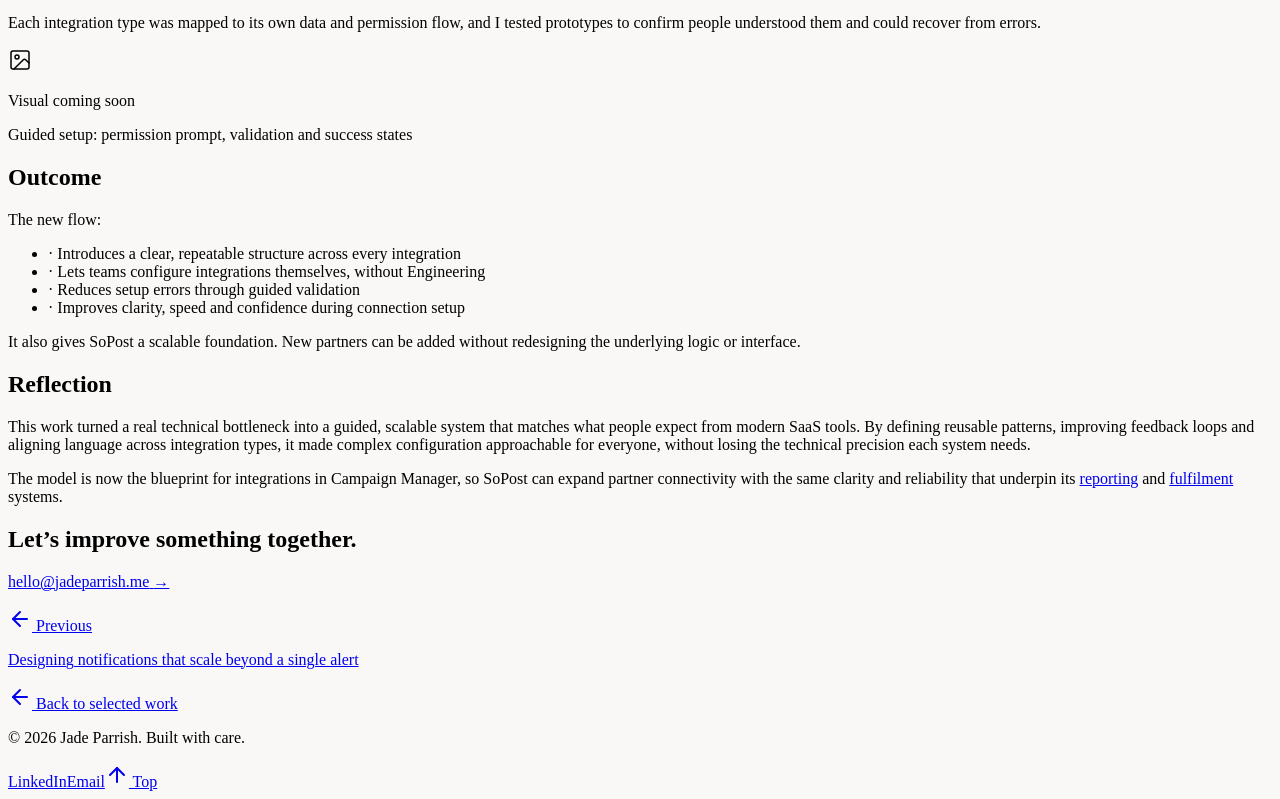
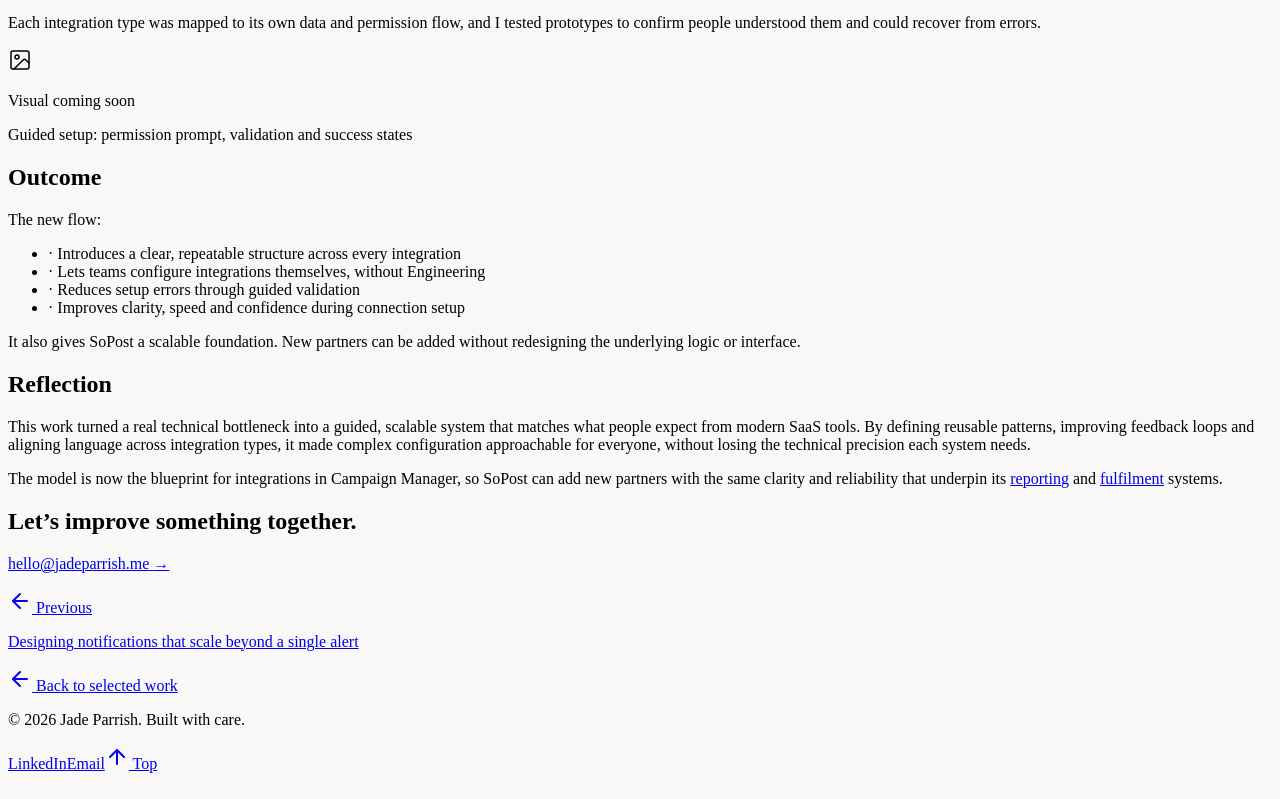
Before and after one commit to jadeparrish/portfolio, a Next.js app: page /work/integrations in a window 1280 px wide. Shown: the part 1376-2175 px from the top of the page. Built offline with nearby package versions, Linux system fonts and the light colour scheme.

Commit message:
Fix typo in integration description

```diff
--- a/app/work/integrations/page.js
+++ b/app/work/integrations/page.js
@@ -220,7 +220,7 @@ export default function IntegrationsCaseStudy() {
             </p>
             <p>
               The model is now the blueprint for integrations in Campaign Manager, so
-              SoPost can expand partner connectivity with the same clarity and reliability
+              SoPost can add new partners with the same clarity and reliability
               that underpin its{' '}
               <InlineLink href="/work/reporting">reporting</InlineLink> and{' '}
               <InlineLink href="/work/stock">fulfilment</InlineLink> systems.
```
